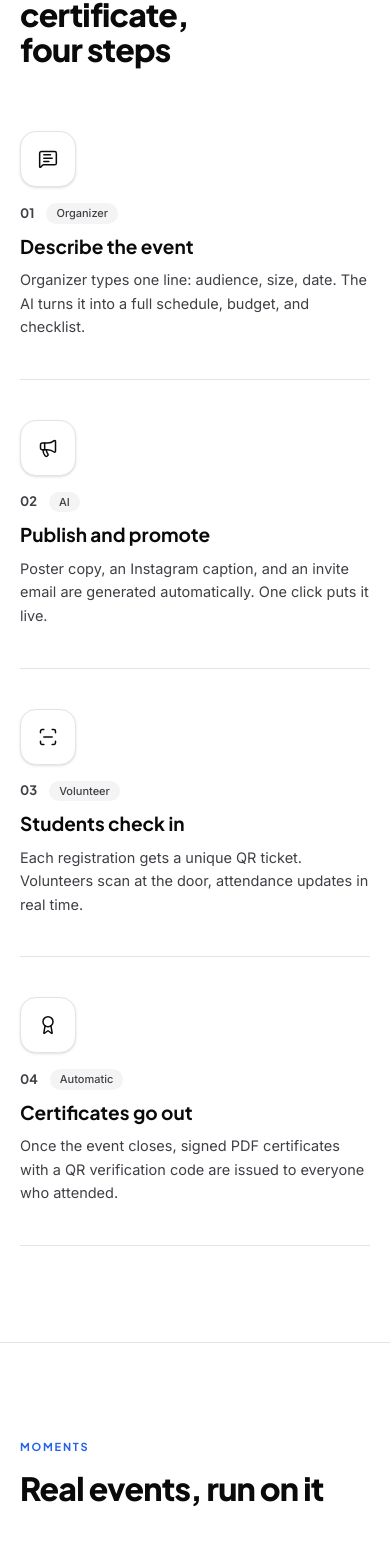
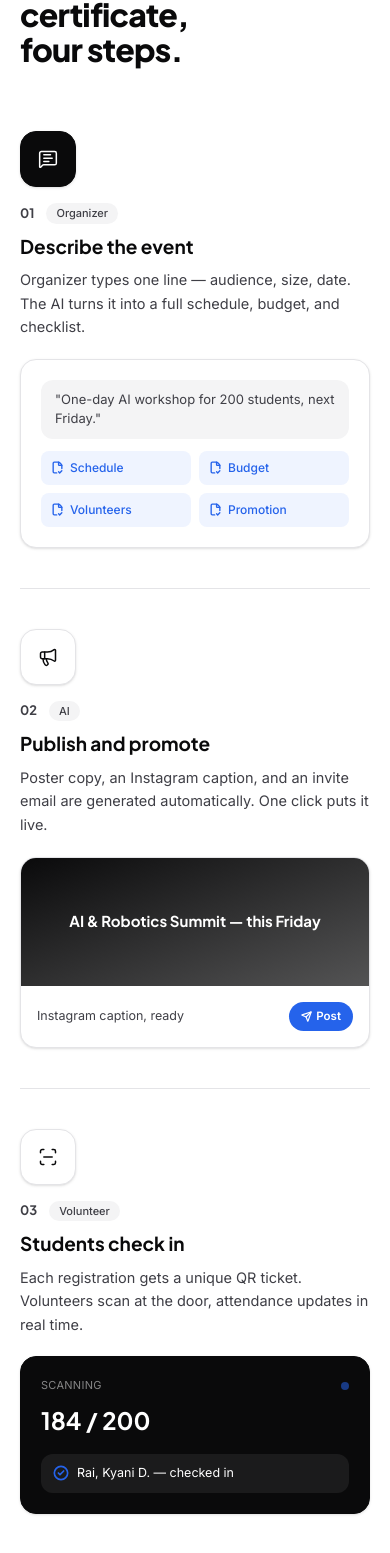
Before and after one commit to Kyani7/eventhub-ai, a React (Vite) app: page / in a window 390 px wide. Shown: the part 3429-4982 px from the top of the page. Built offline with nearby package versions, Linux system fonts and the light colour scheme; grey boxes are pictures that could not be loaded.

Commit message:
feat: add sticky scroll-synced visual panel to How it works section

```diff
--- a/src/components/HowItWorks.tsx
+++ b/src/components/HowItWorks.tsx
@@ -1,11 +1,20 @@
-import { motion } from "framer-motion";
-import { MessageSquareText, Megaphone, ScanLine, Award } from "lucide-react";
+import { useState, useRef, useEffect } from "react";
+import { motion, AnimatePresence } from "framer-motion";
+import {
+  MessageSquareText,
+  Megaphone,
+  ScanLine,
+  Award,
+  FileCheck2,
+  Send,
+  CheckCircle2,
+} from "lucide-react";
 
 const steps = [
   {
     icon: MessageSquareText,
     title: "Describe the event",
-    text: "Organizer types one line: audience, size, date. The AI turns it into a full schedule, budget, and checklist.",
+    text: "Organizer types one line — audience, size, date. The AI turns it into a full schedule, budget, and checklist.",
     tag: "Organizer",
   },
   {
@@ -28,7 +37,108 @@ const steps = [
   },
 ];
 
+function StepVisual({ index }: { index: number }) {
+  if (index === 0) {
+    return (
+      <div className="w-full max-w-sm rounded-2xl border border-mist bg-paper p-5 shadow-sm">
+        <p className="rounded-xl bg-cloud px-3.5 py-2.5 text-[13px] text-ink-soft">
+          "One-day AI workshop for 200 students, next Friday."
+        </p>
+        <div className="mt-3 grid grid-cols-2 gap-2">
+          {["Schedule", "Budget", "Volunteers", "Promotion"].map((s) => (
+            <div
+              key={s}
+              className="flex items-center gap-1.5 rounded-lg bg-accent-soft px-2.5 py-2 text-[12px] font-medium text-accent"
+            >
+              <FileCheck2 size={13} strokeWidth={2.5} />
+              {s}
+            </div>
+          ))}
+        </div>
+      </div>
+    );
+  }
+  if (index === 1) {
+    return (
+      <div className="w-full max-w-sm overflow-hidden rounded-2xl border border-mist bg-paper shadow-sm">
+        <div className="flex h-32 items-center justify-center bg-gradient-to-br from-ink to-ink/70">
+          <p className="px-6 text-center font-display text-[15px] font-bold text-paper">
+            AI &amp; Robotics Summit — this Friday
+          </p>
+        </div>
+        <div className="flex items-center justify-between p-4">
+          <p className="text-[12.5px] text-ink-soft">Instagram caption, ready</p>
+          <span className="flex items-center gap-1 rounded-full bg-accent px-3 py-1.5 text-[11.5px] font-semibold text-paper">
+            <Send size={11} strokeWidth={2.5} />
+            Post
+          </span>
+        </div>
+      </div>
+    );
+  }
+  if (index === 2) {
+    return (
+      <div className="w-full max-w-sm rounded-2xl border border-ink bg-ink p-5 text-paper shadow-sm">
+        <div className="flex items-center justify-between">
+          <p className="text-[11px] uppercase tracking-wide text-paper/50">
+            Scanning
+          </p>
+          <span className="h-2 w-2 animate-pulse rounded-full bg-accent" />
+        </div>
+        <p className="mt-2 font-display text-[24px] font-bold">184 / 200</p>
+        <div className="mt-4 flex items-center gap-2 rounded-xl bg-paper/[0.07] px-3 py-2.5">
+          <CheckCircle2 size={16} className="text-accent" strokeWidth={2.5} />
+          <p className="text-[12.5px]">Rai, Kyani D. — checked in</p>
+        </div>
+      </div>
+    );
+  }
+  return (
+    <div className="w-full max-w-sm rounded-2xl border border-mist bg-paper p-6 shadow-sm">
+      <p className="font-display text-[11px] font-bold uppercase tracking-wide text-accent">
+        Certificate of participation
+      </p>
+      <p className="mt-3 font-display text-[18px] font-bold text-ink">
+        Kyani Dan Rai
+      </p>
+      <p className="mt-1 text-[12.5px] text-ink-soft">
+        AI &amp; Robotics Summit 2026
+      </p>
+      <div className="mt-5 flex items-center justify-between border-t border-mist pt-4">
+        <p className="text-[11px] text-ink-soft">Verified via QR</p>
+        <div className="h-8 w-8 rounded-md bg-cloud" />
+      </div>
+    </div>
+  );
+}
+
+function useActiveStep(count: number) {
+  const refs = useRef<(HTMLDivElement | null)[]>([]);
+  const [active, setActive] = useState(0);
+
+  useEffect(() => {
+    const observer = new IntersectionObserver(
+      (entries) => {
+        entries.forEach((entry) => {
+          if (entry.isIntersecting) {
+            const idx = Number(entry.target.getAttribute("data-index"));
+            setActive(idx);
+          }
+        });
+      },
+      { rootMargin: "-40% 0px -40% 0px", threshold: 0 }
+    );
+
+    refs.current.forEach((el) => el && observer.observe(el));
+    return () => observer.disconnect();
+  }, [count]);
+
+  return { refs, active };
+}
+
 export default function HowItWorks() {
+  const { refs, active } = useActiveStep(steps.length);
+
   return (
     <section id="how-it-works" className="border-t border-mist py-24 sm:py-32">
       <div className="mx-auto max-w-7xl px-5 sm:px-8">
@@ -39,11 +149,12 @@ export default function HowItWorks() {
           <h2 className="mt-4 font-display text-[32px] font-extrabold leading-[1.1] tracking-tight text-ink sm:text-[42px]">
             From idea to certificate,
             <br />
-            four steps
+            four steps.
           </h2>
         </div>
 
-        <div className="relative mt-16">
+        <div className="mt-16 lg:grid lg:grid-cols-2 lg:gap-16">
+          <div className="relative">
             <div className="absolute left-[27px] top-2 hidden h-[calc(100%-2rem)] w-px bg-mist sm:block" />
 
             <div className="flex flex-col gap-10 sm:gap-14">
@@ -52,14 +163,28 @@ export default function HowItWorks() {
                 return (
                   <motion.div
                     key={step.title}
+                    ref={(el) => {
+                      refs.current[i] = el;
+                    }}
+                    data-index={i}
                     initial={{ opacity: 0, y: 20 }}
                     whileInView={{ opacity: 1, y: 0 }}
                     viewport={{ once: true, margin: "-100px" }}
                     transition={{ duration: 0.5, delay: 0.05 }}
                     className="relative flex flex-col gap-4 sm:flex-row sm:items-start sm:gap-8"
                   >
-                  <div className="relative z-10 flex h-14 w-14 shrink-0 items-center justify-center rounded-2xl border border-mist bg-paper shadow-sm">
-                    <Icon size={20} className="text-ink" strokeWidth={1.8} />
+                    <div
+                      className={`relative z-10 flex h-14 w-14 shrink-0 items-center justify-center rounded-2xl border shadow-sm transition-colors duration-300 ${
+                        active === i
+                          ? "border-ink bg-ink"
+                          : "border-mist bg-paper"
+                      }`}
+                    >
+                      <Icon
+                        size={20}
+                        className={active === i ? "text-paper" : "text-ink"}
+                        strokeWidth={1.8}
+                      />
                     </div>
 
                     <div className="flex-1 border-b border-mist pb-10 sm:border-b-0 sm:pb-0">
@@ -77,12 +202,33 @@ export default function HowItWorks() {
                       <p className="mt-2 max-w-md text-[14.5px] leading-relaxed text-ink-soft">
                         {step.text}
                       </p>
+
+                      <div className="mt-5 lg:hidden">
+                        <StepVisual index={i} />
+                      </div>
                     </div>
                   </motion.div>
                 );
               })}
             </div>
           </div>
+
+          <div className="hidden lg:block">
+            <div className="sticky top-32 flex items-center justify-center">
+              <AnimatePresence mode="wait">
+                <motion.div
+                  key={active}
+                  initial={{ opacity: 0, y: 16 }}
+                  animate={{ opacity: 1, y: 0 }}
+                  exit={{ opacity: 0, y: -16 }}
+                  transition={{ duration: 0.35, ease: [0.16, 1, 0.3, 1] }}
+                >
+                  <StepVisual index={active} />
+                </motion.div>
+              </AnimatePresence>
+            </div>
+          </div>
+        </div>
       </div>
     </section>
   );
```
Lines whose indentation alone changed are shown as unchanged.
